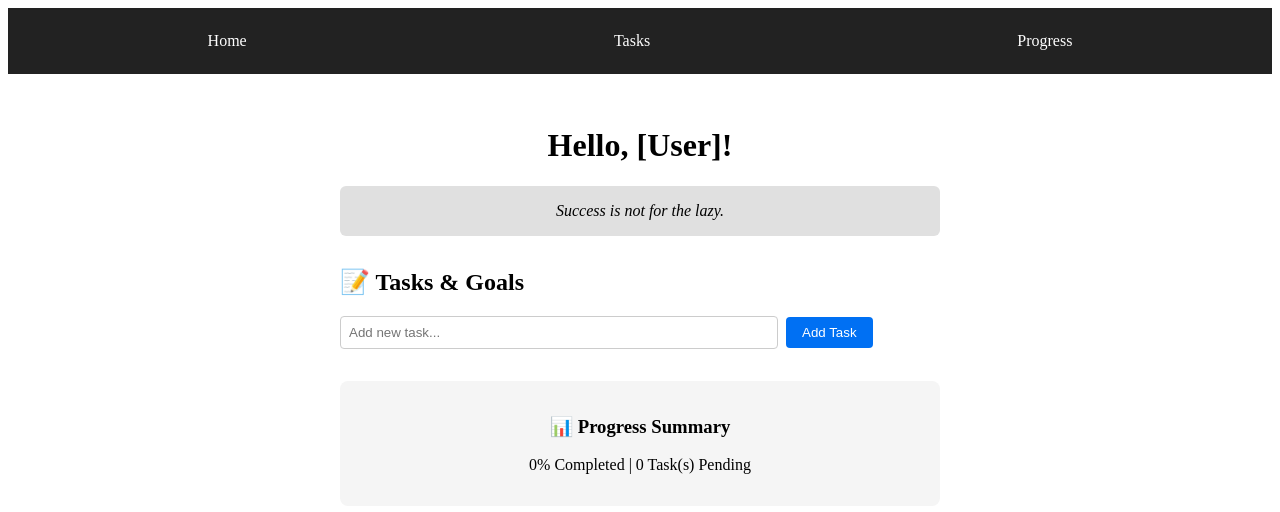
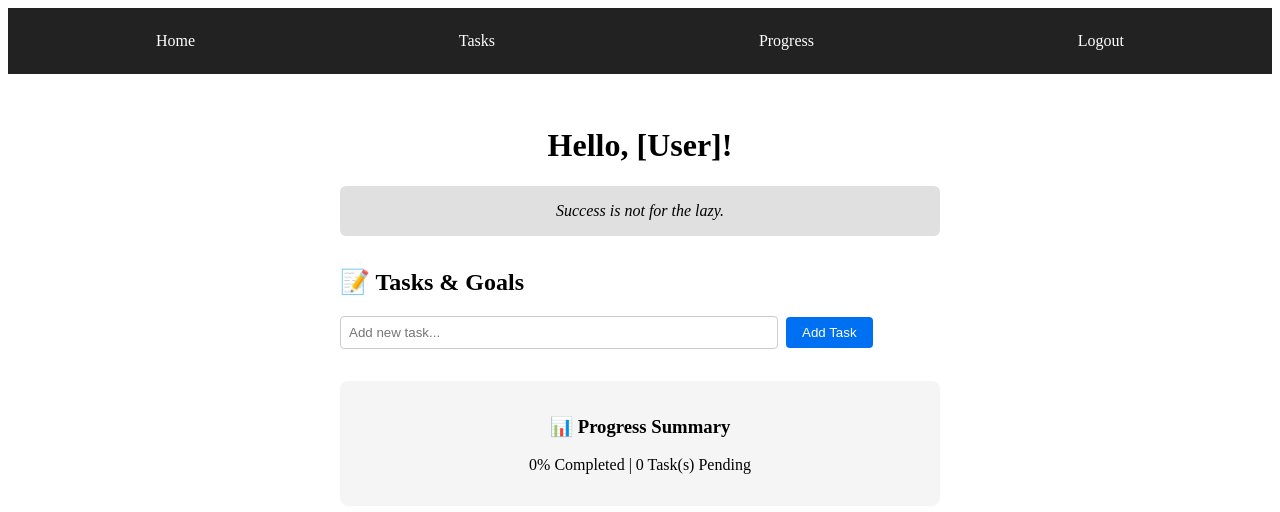
Before and after one commit to Blessing-K/productivity-app, a Next.js app: page / in a window 1280 px wide. Shown: the top 512 px of the page. Built offline with nearby package versions, Linux system fonts and the light colour scheme.

Commit message:
added log out button to navbar, gave it , its individual styling and made sure it clears localstorage and redirects to log in page.

```diff
--- a/src/components/Navbar.js
+++ b/src/components/Navbar.js
@@ -1,15 +1,26 @@
+"use client";
+
 import Link from "next/link";
+import { useRouter } from "next/navigation";
 
 export default function Navbar() {
+  const router = useRouter();
+
+  const handleLogout = () => {
+    localStorage.clear();
+    router.replace("/login");
+  };
+
   const linkStyle = {
     color: "white",
     textDecoration: "none",
     fontWeight: "500",
     padding: "0.5rem",
-  };
-
-  const linkHoverStyle = {
-    textDecoration: "underline",
+    fontSize: "1rem",
+    fontFamily: "inherit",
+    background: "none",
+    border: "none",
+    cursor: "pointer",
   };
 
   return (
@@ -24,7 +35,7 @@ export default function Navbar() {
       <Link href="/" style={linkStyle}>Home</Link>
       <Link href="/tasks" style={linkStyle}>Tasks</Link>
       <Link href="/progress" style={linkStyle}>Progress</Link>
-      {/* <Link href="/logout" style={linkStyle}>Logout</Link> */}
+      <button onClick={handleLogout} style={linkStyle}>Logout</button>
     </nav>
   );
 }
```
